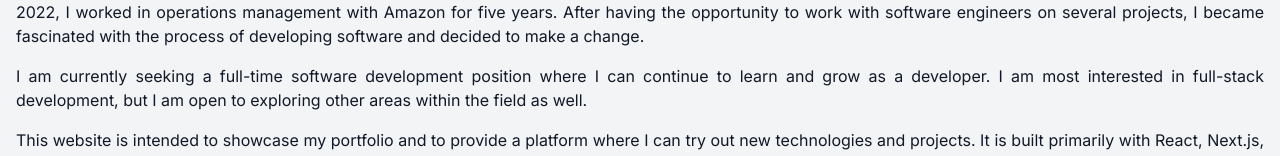
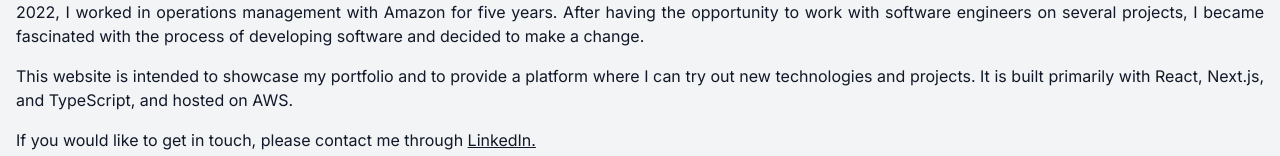
Before and after one commit to pknoche/pknoche-website, a Next.js app: page / in a window 1280 px wide. Shown: the part 160-316 px from the top of the page. Built offline with nearby package versions, Linux system fonts and the light colour scheme.

Commit message:
Update About Me

```diff
--- a/src/app/components/About.tsx
+++ b/src/app/components/About.tsx
@@ -12,12 +12,6 @@
           Amazon for five years. After having the opportunity to work with
           software engineers on several projects, I became fascinated with the
           process of developing software and decided to make a change.
-        </p>
-        <p>
-          I am currently seeking a full-time software development position where
-          I can continue to learn and grow as a developer. I am most interested
-          in full-stack development, but I am open to exploring other areas
-          within the field as well.
         </p>
         <p>
           This website is intended to showcase my portfolio and to provide a
```
